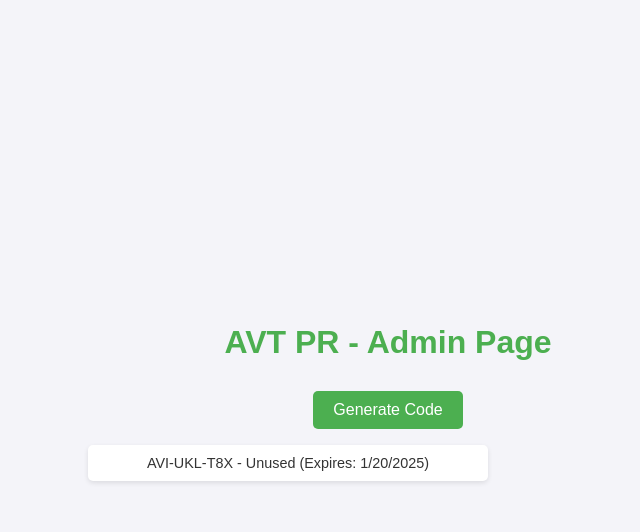
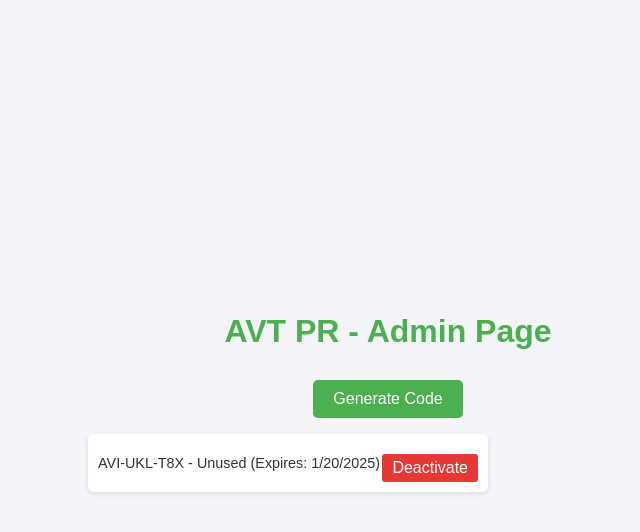
Before and after one commit to Aviator-droid/AVT-Admin, a plain HTML site: page index.html in a window 1280 px wide. Both pictures are taken after a click on the button "Generate Code". Shown: the whole page, without its empty margins (252-892 px from the left). Drawn offline with Linux system fonts and the light colour scheme.

Commit message:
Update index.html

```diff
--- a/index.html
+++ b/index.html
@@ -53,12 +53,28 @@
       border-radius: 5px;
       box-shadow: 0 2px 5px rgba(0, 0, 0, 0.1);
       font-size: 0.9rem;
+      display: flex;
+      justify-content: space-between;
+      align-items: center;
     }
 
     .container {
       width: 90%;
       max-width: 600px;
       text-align: center;
+    }
+
+    .btn-deactivate {
+      background-color: #e53935;
+      color: white;
+      border: none;
+      padding: 5px 10px;
+      border-radius: 3px;
+      cursor: pointer;
+    }
+
+    .btn-deactivate:hover {
+      background-color: #d32f2f;
     }
   </style>
 </head>
@@ -71,23 +87,38 @@
   <script>
     function generateActivationCode() {
       const newCode = `AVI-${Math.random().toString(36).substr(2, 3).toUpperCase()}-${Math.random().toString(36).substr(2, 3).toUpperCase()}`;
+      const expirationDate = new Date(Date.now() + 7 * 24 * 60 * 60 * 1000).toISOString();
       let activationCodes = JSON.parse(localStorage.getItem('activationCodes')) || [];
-      activationCodes.push({
-        code: newCode,
-        used: false,
-        expirationDate: new Date(Date.now() + 7 * 24 * 60 * 60 * 1000).toISOString(),
-      });
+
+      activationCodes.push({ code: newCode, used: false, expirationDate });
       localStorage.setItem('activationCodes', JSON.stringify(activationCodes));
-      alert(`Activation Code Generated: ${newCode}`);
+
+      alert(`Activation Code Generated: ${newCode}. This key allows access to AVT. Do not share it with anyone.`);
+      displayGeneratedCodes();
+    }
+
+    function deactivateCode(index) {
+      let activationCodes = JSON.parse(localStorage.getItem('activationCodes')) || [];
+      activationCodes[index].used = true;
+      localStorage.setItem('activationCodes', JSON.stringify(activationCodes));
+      alert('Activation code deactivated.');
       displayGeneratedCodes();
     }
 
     function displayGeneratedCodes() {
       const activationCodes = JSON.parse(localStorage.getItem('activationCodes')) || [];
-      document.getElementById('generatedCodesList').innerHTML = activationCodes
-        .map(code => `<li>${code.code} - ${code.used ? 'Used' : 'Unused'} (Expires: ${new Date(code.expirationDate).toLocaleDateString()})</li>`)
+      const list = activationCodes
+        .map(
+          (code, index) => `
+            <li>
+              ${code.code} - ${code.used ? 'Used' : 'Unused'} (Expires: ${new Date(code.expirationDate).toLocaleDateString()})
+              <button class="btn-deactivate" onclick="deactivateCode(${index})" ${code.used ? 'disabled' : ''}>Deactivate</button>
+            </li>`
+        )
         .join('');
+      document.getElementById('generatedCodesList').innerHTML = list;
     }
+
     displayGeneratedCodes();
   </script>
 </body>
```
